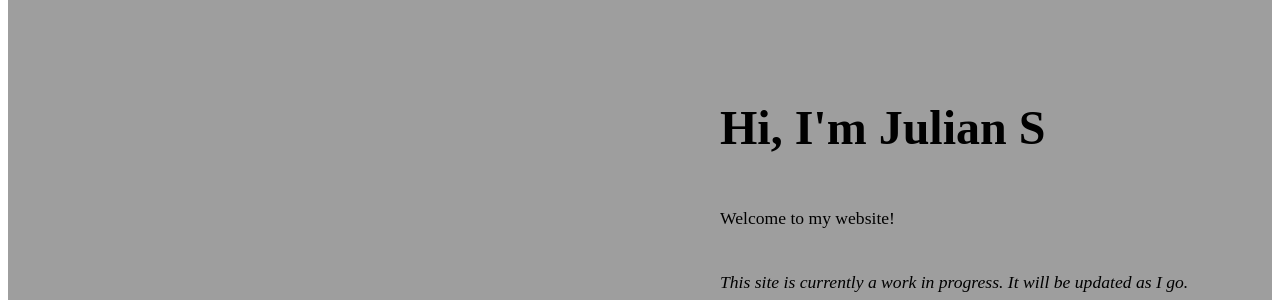
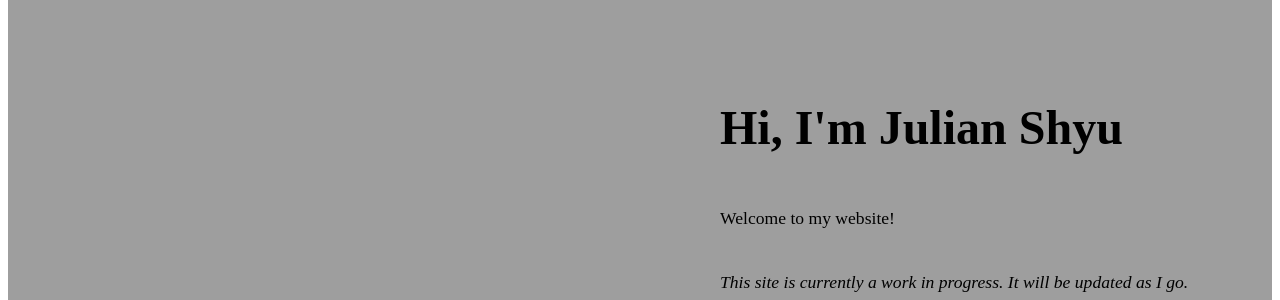
Before and after one commit to Julianzen/julians.github.io, a Jekyll site: the page built from index.md, in a window 1280 px wide. Shown: the part 168-468 px from the top of the page. Built offline with Jekyll 4.4.1, drawn with Linux system fonts in a browser that asks for light colours.

Commit message:
Update name from 'Julian S' to 'Julian Shyu'

```diff
--- a/index.md
+++ b/index.md
@@ -10,7 +10,7 @@ title: "Home"
 
   <div class="home-right">
 
-    <h1>Hi, I'm Julian S</h1>
+    <h1>Hi, I'm Julian Shyu</h1>
 
     <p>Welcome to my website!</p>
 
```
